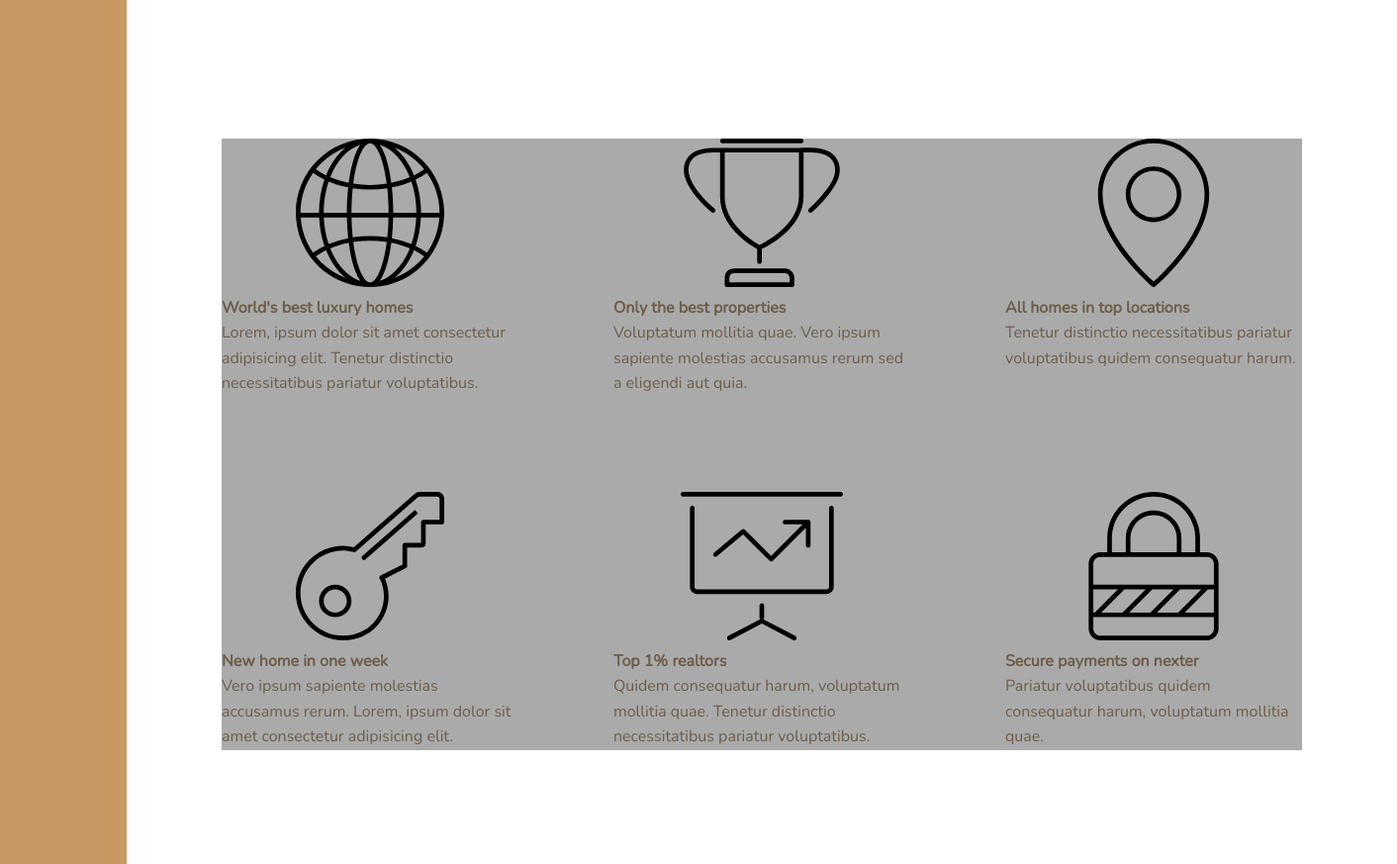
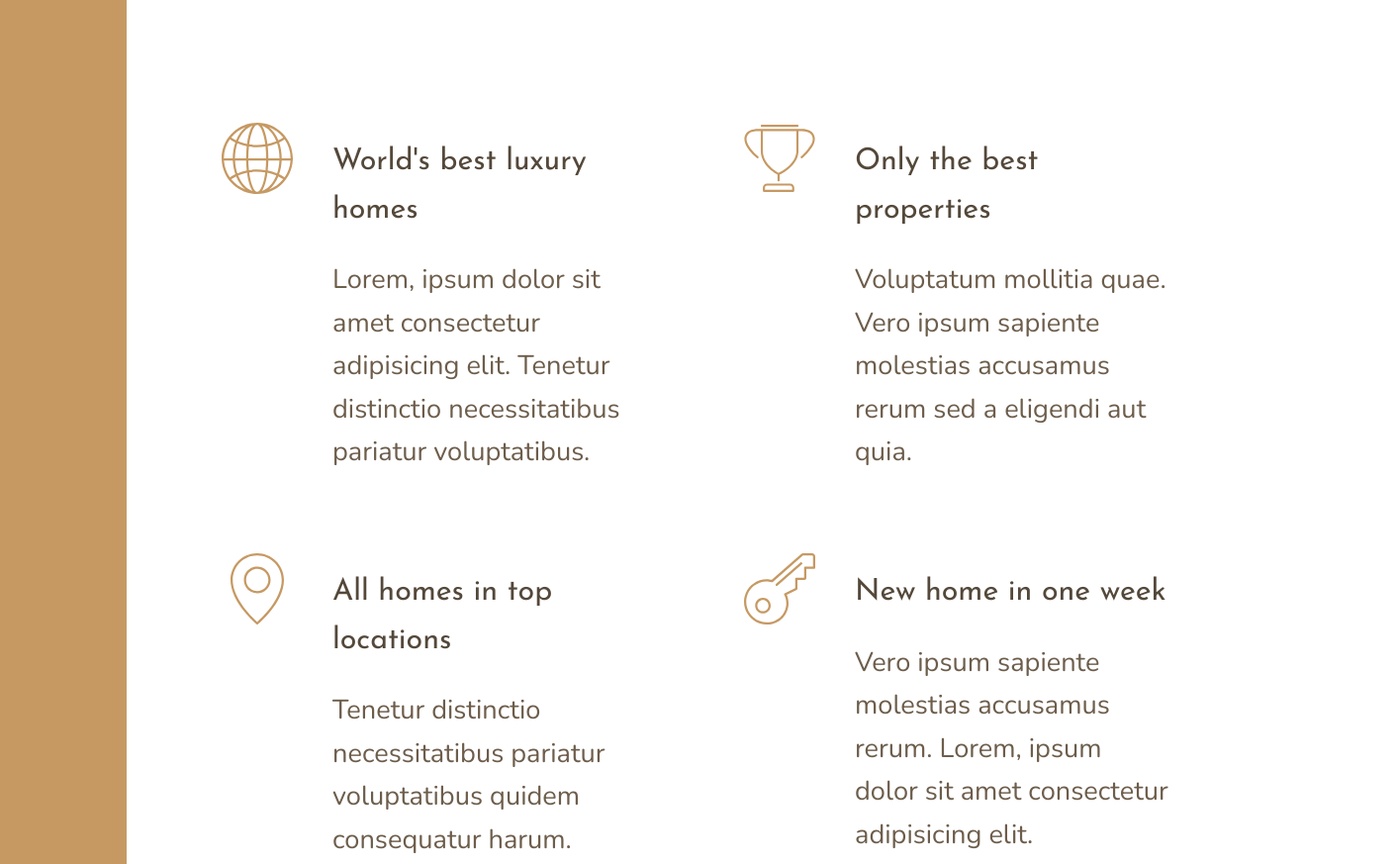
Before and after one commit to olgapog/Nexter, a website: page index.html in a window 1280 px wide. Shown: the part 740-1613 px from the top of the page at 99% size, 1412 px wide, since content can reach past the window. Drawn offline with nearby package versions, Linux system fonts and the light colour scheme.

Commit message:
Adding class-modifier to h4 element, styling features block

```diff
--- a/index.html
+++ b/index.html
@@ -26,7 +26,7 @@
         <svg class="feature__icon">
           <use xlink:href="img/sprite.svg#icon-global"></use>
         </svg>
-        <h4 class="heading-4">World's best luxury homes</h4>
+        <h4 class="heading-4 heading-4--dark">World's best luxury homes</h4>
         <p class="feature__text">
           Lorem, ipsum dolor sit amet consectetur adipisicing elit. Tenetur
           distinctio necessitatibus pariatur voluptatibus.
@@ -37,7 +37,7 @@
         <svg class="feature__icon">
           <use xlink:href="img/sprite.svg#icon-trophy"></use>
         </svg>
-        <h4 class="heading-4">Only the best properties</h4>
+        <h4 class="heading-4 heading-4--dark">Only the best properties</h4>
         <p class="feature__text">
             Voluptatum mollitia quae. Vero ipsum sapiente molestias accusamus rerum sed a eligendi aut quia.
         </p>
@@ -47,7 +47,7 @@
         <svg class="feature__icon">
           <use xlink:href="img/sprite.svg#icon-map-pin"></use>
         </svg>
-        <h4 class="heading-4">All homes in top locations</h4>
+        <h4 class="heading-4 heading-4--dark">All homes in top locations</h4>
         <p class="feature__text">
             Tenetur distinctio necessitatibus pariatur voluptatibus quidem consequatur harum.
         </p>
@@ -57,7 +57,7 @@
         <svg class="feature__icon">
           <use xlink:href="img/sprite.svg#icon-key"></use>
         </svg>
-        <h4 class="heading-4">New home in one week</h4>
+        <h4 class="heading-4 heading-4--dark">New home in one week</h4>
         <p class="feature__text">
             Vero ipsum sapiente molestias accusamus rerum. Lorem, ipsum dolor sit amet consectetur adipisicing elit.
         </p>
@@ -67,7 +67,7 @@
         <svg class="feature__icon">
           <use xlink:href="img/sprite.svg#icon-presentation"></use>
         </svg>
-        <h4 class="heading-4">Top 1% realtors</h4>
+        <h4 class="heading-4 heading-4--dark">Top 1% realtors</h4>
         <p class="feature__text">
             Quidem consequatur harum, voluptatum mollitia quae. Tenetur distinctio necessitatibus pariatur voluptatibus.
         </p>
@@ -77,7 +77,7 @@
         <svg class="feature__icon">
           <use xlink:href="img/sprite.svg#icon-lock"></use>
         </svg>
-        <h4 class="heading-4">Secure payments on nexter</h4>
+        <h4 class="heading-4 heading-4--dark">Secure payments on nexter</h4>
         <p class="feature__text">
             Pariatur voluptatibus quidem consequatur harum, voluptatum mollitia quae.
         </p>
--- a/sass/_features.scss
+++ b/sass/_features.scss
@@ -1,10 +1,30 @@
 .features {
-  background-color: $color-grey-light-2;
   grid-column: center-start / center-end;
 
-  margin:  15rem 0;
+  margin: 15rem 0;
 
   display: grid;
-  grid-template-columns: repeat(3, 1fr);
+  //grid-template-columns: repeat(3, 1fr);
+  grid-template-columns: repeat(auto-fit, minmax(25rem, 1fr));
   grid-gap: 6rem;
+  align-items: start;
 }
+
+.feature {
+  display: grid;
+  grid-row-gap: 1.5rem;
+  grid-column-gap: 2.5rem;
+  grid-template-columns: min-content 1fr;
+
+  &__icon {
+    fill: $color-primary;
+    width: 4.5rem;
+    height: 4.5rem;
+    grid-row: 1 / span 2;
+    transform: translateY(-1rem);
+  }
+
+  &__text {
+    font-size: 1.7rem;
+  }
+}
--- a/sass/_typography.scss
+++ b/sass/_typography.scss
@@ -0,0 +1,29 @@
+%heading {
+  font-family: $font-display;
+  font-weight: 400;
+}
+
+.heading-1 {
+@extend %heading;
+}
+
+.heading-2 {
+  @extend %heading;
+}
+
+.heading-3 {
+  @extend %heading;
+}
+
+.heading-4 {
+  @extend %heading;
+  font-size: 1.9rem;
+
+  &--light {
+    color: $color-grey-light-1;
+  }
+
+  &--dark {
+    color: $color-grey-dark-1;
+  }
+}
```
Also changed, not shown: css/style.css, 1 other file.
